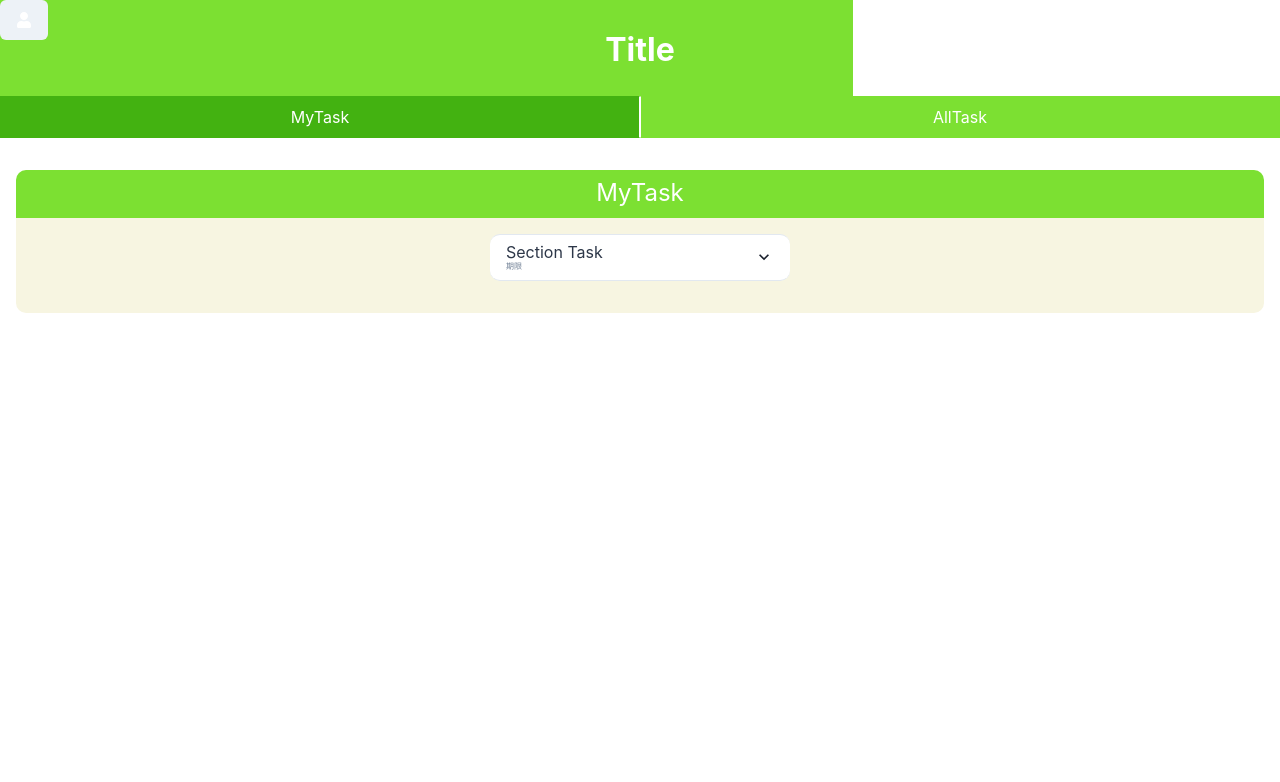
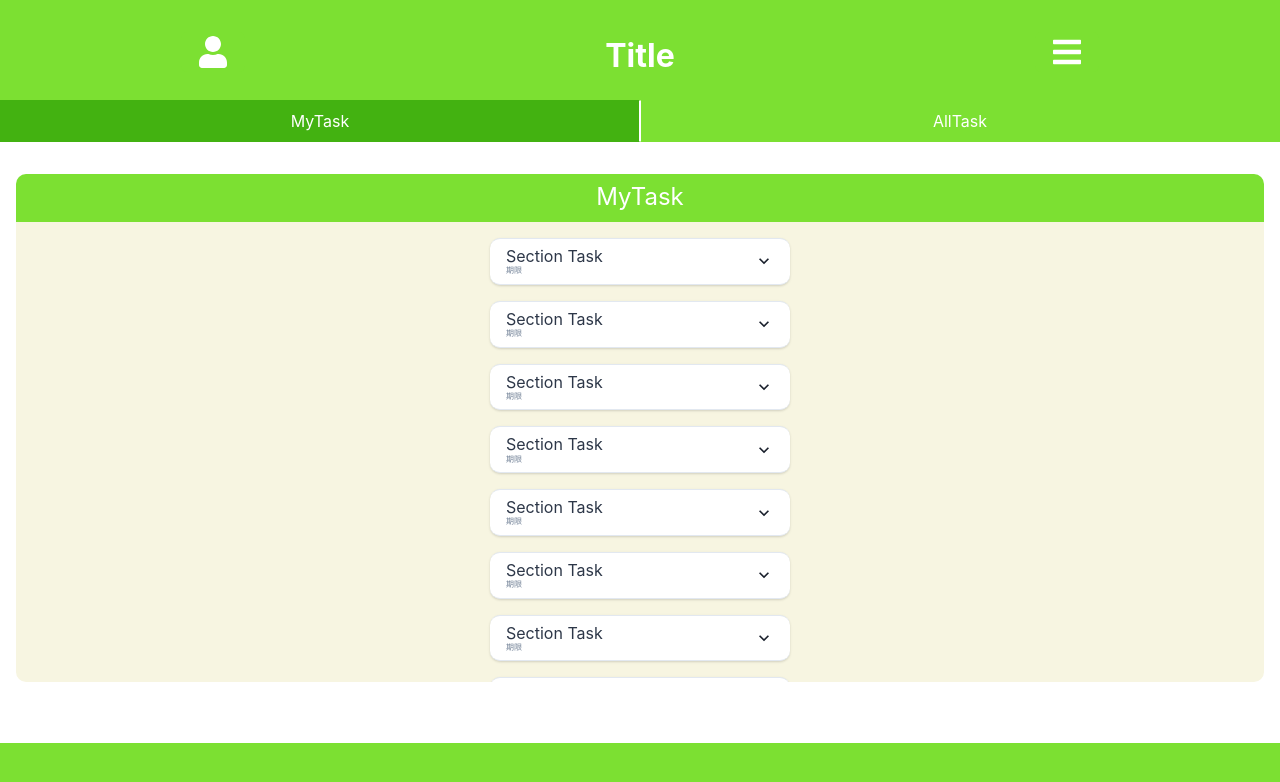
Before and after one commit to SatoSouma/susutto-frontend, a Next.js app: page /employee/main in a window 1280 px wide. Shown: the top 782 px of the page. Built offline with nearby package versions, Linux system fonts and the light colour scheme.

Commit message:
従業員画面デザイン完了

```diff
--- a/public/index.ts
+++ b/public/index.ts
@@ -6,13 +6,13 @@ export { default as HandleBtn } from './src/components/atoms/HandleBtn';
 export { default as CompleteBtn } from './src/components/atoms/CompleteBtn';
 export { default as AllTaskText } from './src/components/atoms/AllTaskText';
 export { default as MyTaskText } from './src/components/atoms/MyTaskText';
-export { default as TitleText } from './src/components/atoms/TitleText';
 export { default as Footer } from './src/components/atoms/Footer';
 export { default as HeaderText } from './src/components/atoms/HeaderText';
 export { default as HeaderLink } from './src/components/atoms/HeaderLink';
 export { default as FixBtn } from './src/components/atoms/FixBtn';
 //icons
 export { default as UserIcon } from './src/components/atoms/Icons/UserIcon';
+export { default as HamburgerIcon } from './src/components/atoms/Icons/HamburgerIcon';
 
 // molecules
 export { default as AllTaskList } from './src/components/molecules/AllTaskList';
@@ -23,6 +23,7 @@ export { default as AdminTaskList } from './src/components/molecules/AdminTaskLi
 // organisms
 export { default as AllTaskBox } from './src/components/organisms/AllTaskBox/AllTaskBox';
 export { default as MyTaskBox } from './src/components/organisms/MyTaskBox/MyTaskBox';
+export { default as EmployeeHeader } from './src/components/organisms/EmployeeHeader/EmployeeHeader';
 
 // templates
 export { default as MainTemplete } from './src/components/templates/Employee/Main/MainTemplete';
--- a/public/src/components/atoms/Footer.tsx
+++ b/public/src/components/atoms/Footer.tsx
@@ -3,7 +3,7 @@ import { VFC } from 'react';
 import { Box } from '@chakra-ui/react';
 
 const Footer: VFC = () => {
-  return <Box bg="LimeGreen.100" h="5em"></Box>;
+  return <Box bg="LimeGreen.100" h="5em" height="100" />;
 };
 
 export default Footer;
--- /dev/null
+++ b/public/src/components/atoms/Icons/HamburgerIcon.tsx
@@ -0,0 +1,21 @@
+import { Icon } from '@chakra-ui/react';
+
+const HamburgerIcon: React.VFC = () => {
+  return (
+    <Icon
+      viewBox="0 0 448 512"
+      aria-hidden="true"
+      data-prefix="fas"
+      data-icon="bars"
+      color="white"
+      boxSize="8"
+    >
+      <path
+        fill="currentColor"
+        d="M16 132h416c8.837 0 16-7.163 16-16V76c0-8.837-7.163-16-16-16H16C7.163 60 0 67.163 0 76v40c0 8.837 7.163 16 16 16zm0 160h416c8.837 0 16-7.163 16-16v-40c0-8.837-7.163-16-16-16H16c-8.837 0-16 7.163-16 16v40c0 8.837 7.163 16 16 16zm0 160h416c8.837 0 16-7.163 16-16v-40c0-8.837-7.163-16-16-16H16c-8.837 0-16 7.163-16 16v40c0 8.837 7.163 16 16 16z"
+      ></path>
+    </Icon>
+  );
+};
+
+export default HamburgerIcon;
--- a/public/src/components/atoms/Icons/UserIcon.tsx
+++ b/public/src/components/atoms/Icons/UserIcon.tsx
@@ -2,7 +2,14 @@ import { Icon } from '@chakra-ui/react';
 
 const UserIcon: React.VFC = () => {
   return (
-    <Icon viewBox="0 0 448 512" color="white">
+    <Icon
+      viewBox="0 0 448 512"
+      aria-hidden="true"
+      data-prefix="fas"
+      data-icon="users"
+      color="white"
+      boxSize="8"
+    >
       <path
         fill="currentColor"
         d="M224 256c70.7 0 128-57.3 128-128S294.7 0 224 0 96 57.3 96 128s57.3 128 128 128zm89.6 32h-16.7c-22.2 10.2-46.9 16-72.9 16s-50.6-5.8-72.9-16h-16.7C60.2 288 0 348.2 0 422.4V464c0 26.5 21.5 48 48 48h352c26.5 0 48-21.5 48-48v-41.6c0-74.2-60.2-134.4-134.4-134.4z"
--- a/public/src/components/atoms/TitleText.tsx
+++ /dev/null
@@ -1,30 +0,0 @@
-import { VFC } from 'react';
-import { Text, Button, Grid, GridItem } from '@chakra-ui/react';
-import { UserIcon } from 'public';
-
-const TitleText: VFC = () => {
-  return (
-    <Grid templateColumns="repeat(3, 1fr)">
-      <GridItem colSpan={1} bg="LimeGreen.100">
-        <Button>
-          <UserIcon />
-        </Button>
-      </GridItem>
-      <GridItem colSpan={1}>
-        <Text
-          color="white"
-          bg="LimeGreen.100"
-          fontSize="2em"
-          fontWeight="bold"
-          textAlign="center"
-          paddingTop="0.8em"
-          height="3em"
-        >
-          Title
-        </Text>
-      </GridItem>
-    </Grid>
-  );
-};
-
-export default TitleText;
--- a/public/src/components/molecules/AllTaskList.tsx
+++ b/public/src/components/molecules/AllTaskList.tsx
@@ -14,7 +14,7 @@ import styles from './AllTaskList.module.scss';
 
 const AllTaskList: VFC = () => {
   return (
-    <Box shadow="lg">
+    <Box>
       <Accordion allowToggle>
         <AccordionItem
           w="300px"
@@ -22,9 +22,10 @@ const AllTaskList: VFC = () => {
           borderRadius="10px"
           m="auto"
           marginBottom="1em"
+          shadow="base"
         >
           <Heading>
-            <AccordionButton>
+            <AccordionButton _focus={{ boxShadow: 'none' }}>
               <Box flex="1" textAlign="left">
                 <Box color="gray.700">Section Task</Box>
                 <Box color="gray.500" fontSize="0.5em">
--- a/public/src/components/molecules/MyTaskList.tsx
+++ b/public/src/components/molecules/MyTaskList.tsx
@@ -22,9 +22,10 @@ const MyTaskList: VFC = () => {
           borderRadius="10px"
           m="auto"
           marginBottom="1em"
+          shadow="base"
         >
           <Heading>
-            <AccordionButton>
+            <AccordionButton _focus={{ boxShadow: 'none' }}>
               <Box flex="1" textAlign="left">
                 <Box color="gray.700">Section Task</Box>
                 <Box color="gray.500" fontSize="0.5em">
--- a/public/src/components/organisms/AllTaskBox/AllTaskBox.tsx
+++ b/public/src/components/organisms/AllTaskBox/AllTaskBox.tsx
@@ -13,8 +13,10 @@ const AllTaskBox: VFC = () => {
         bg="cream.100"
         borderBottomLeftRadius="10px"
         borderBottomRightRadius="10px"
+        minHeight="100"
+        maxHeight="460"
+        overflow="auto"
       >
-        <AllTaskList />
         <AllTaskList />
       </Box>
     </Box>
--- /dev/null
+++ b/public/src/components/organisms/EmployeeHeader/EmployeeHeader.tsx
@@ -0,0 +1,82 @@
+import { VFC } from 'react';
+import {
+  Text,
+  Button,
+  Grid,
+  GridItem,
+  useDisclosure,
+  DrawerOverlay,
+  DrawerContent,
+  DrawerCloseButton,
+  DrawerHeader,
+  DrawerBody,
+  DrawerFooter,
+  Drawer,
+} from '@chakra-ui/react';
+import { UserIcon } from 'public';
+import HamburgerIcon from '../../atoms/Icons/HamburgerIcon';
+import { useRef } from 'react';
+
+const EmployeeHeader: VFC = () => {
+  const { isOpen, onOpen, onClose } = useDisclosure();
+  return (
+    <Grid
+      templateColumns="repeat(3, 1fr)"
+      textAlign="center"
+      bg="LimeGreen.100"
+      height="100"
+      paddingTop="8"
+    >
+      <GridItem colSpan={1}>
+        <Button
+          bg="LimeGreen.100"
+          _active={{ bg: 'LimeGreen.100' }}
+          _hover={{ bg: 'LimeGreen.100' }}
+          _focus={{ boxShadow: 'none', bg: 'LimeGreen.100' }}
+        >
+          <UserIcon />
+        </Button>
+      </GridItem>
+      <GridItem colSpan={1}>
+        <Text color="white" fontSize="2em" fontWeight="bold">
+          Title
+        </Text>
+      </GridItem>
+      <GridItem colSpan={1}>
+        <Button
+          bg="LimeGreen.100"
+          _active={{ bg: 'LimeGreen.100' }}
+          _hover={{ bg: 'LimeGreen.100' }}
+          _focus={{ boxShadow: 'none', bg: 'LimeGreen.100' }}
+          onClick={onOpen}
+        >
+          <HamburgerIcon />
+        </Button>
+        <Drawer isOpen={isOpen} placement="right" onClose={onClose}>
+          <DrawerOverlay>
+            <DrawerContent>
+              <DrawerCloseButton />
+              <DrawerHeader>hamburger menu</DrawerHeader>
+
+              <DrawerBody>
+                <Text>Linkなど</Text>
+                <Text>Linkなど</Text>
+                <Text>Linkなど</Text>
+                <Text>Linkなど</Text>
+              </DrawerBody>
+
+              <DrawerFooter>
+                <Button variant="outline" mr={3} onClick={onClose}>
+                  Cancel
+                </Button>
+                <Button color="blue">Save</Button>
+              </DrawerFooter>
+            </DrawerContent>
+          </DrawerOverlay>
+        </Drawer>
+      </GridItem>
+    </Grid>
+  );
+};
+
+export default EmployeeHeader;
--- a/public/src/components/organisms/MyTaskBox/MyTaskBox.tsx
+++ b/public/src/components/organisms/MyTaskBox/MyTaskBox.tsx
@@ -7,14 +7,27 @@ const MyTaskBox: VFC = () => {
   return (
     <Box>
       <MyTaskText />
+      <Box>
         <Box
           paddingBottom="1em"
           paddingTop="1em"
           bg="cream.100"
           borderBottomLeftRadius="10px"
           borderBottomRightRadius="10px"
+          minHeight="100"
+          maxHeight="460"
+          overflow="auto"
         >
           <MyTaskList />
+          <MyTaskList />
+          <MyTaskList />
+          <MyTaskList />
+          <MyTaskList />
+          <MyTaskList />
+          <MyTaskList />
+          <MyTaskList />
+          <MyTaskList />
+        </Box>
       </Box>
     </Box>
   );
--- a/public/src/components/templates/Employee/Main/MainTemplete.tsx
+++ b/public/src/components/templates/Employee/Main/MainTemplete.tsx
@@ -4,14 +4,16 @@ import {
   AllTaskBtn,
   AllTaskBox,
   MyTaskBox,
-  TitleText,
+  EmployeeHeader,
+  Footer,
 } from 'public';
 import { Tabs, TabList, TabPanels, Tab, TabPanel, Box } from '@chakra-ui/react';
 
 const EmployeeTemplate: VFC = () => {
   return (
     <Box>
-      <TitleText />
+      <Box h="743">
+        <EmployeeHeader />
         <Tabs isFitted variant="enclosed">
           <TabList mb="1em">
             <Tab
@@ -20,6 +22,7 @@ const EmployeeTemplate: VFC = () => {
               _selected={{ color: 'white', bg: 'LimeGreen.200' }}
               borderTopLeftRadius="0"
               borderTopRightRadius="0"
+              _focus={{ boxShadow: 'none' }}
             >
               <MyTaskBtn />
             </Tab>
@@ -29,6 +32,7 @@ const EmployeeTemplate: VFC = () => {
               _selected={{ color: 'white', bg: 'LimeGreen.200' }}
               borderTopLeftRadius="0"
               borderTopRightRadius="0"
+              _focus={{ boxShadow: 'none' }}
             >
               <AllTaskBtn />
             </Tab>
@@ -42,7 +46,9 @@ const EmployeeTemplate: VFC = () => {
             </TabPanel>
           </TabPanels>
         </Tabs>
-      {/* <Footer /> */}
+      </Box>
+
+      <Footer />
     </Box>
   );
 };
```
Lines whose indentation alone changed are shown as unchanged.
